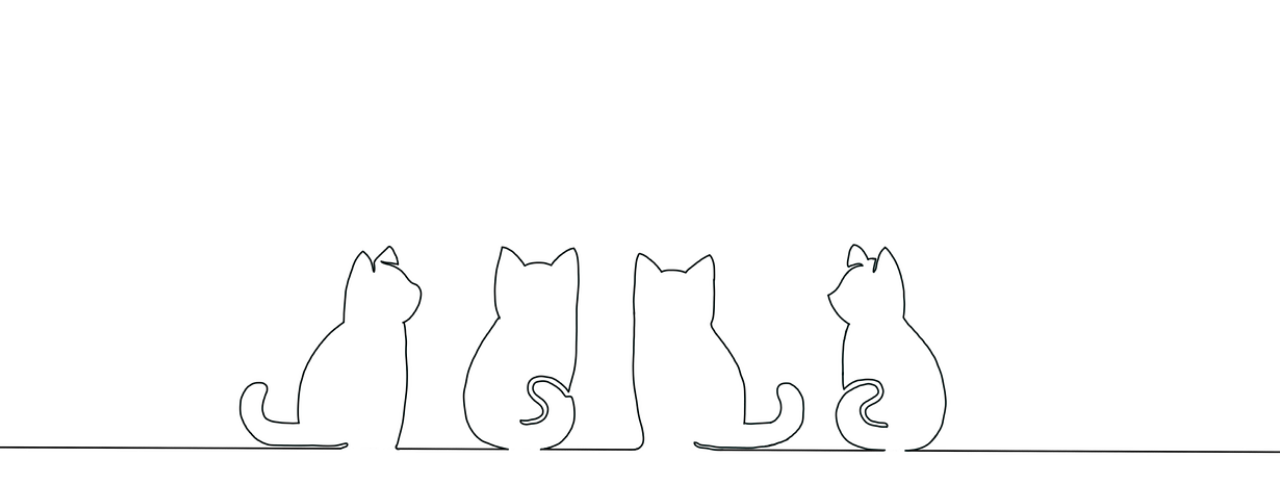
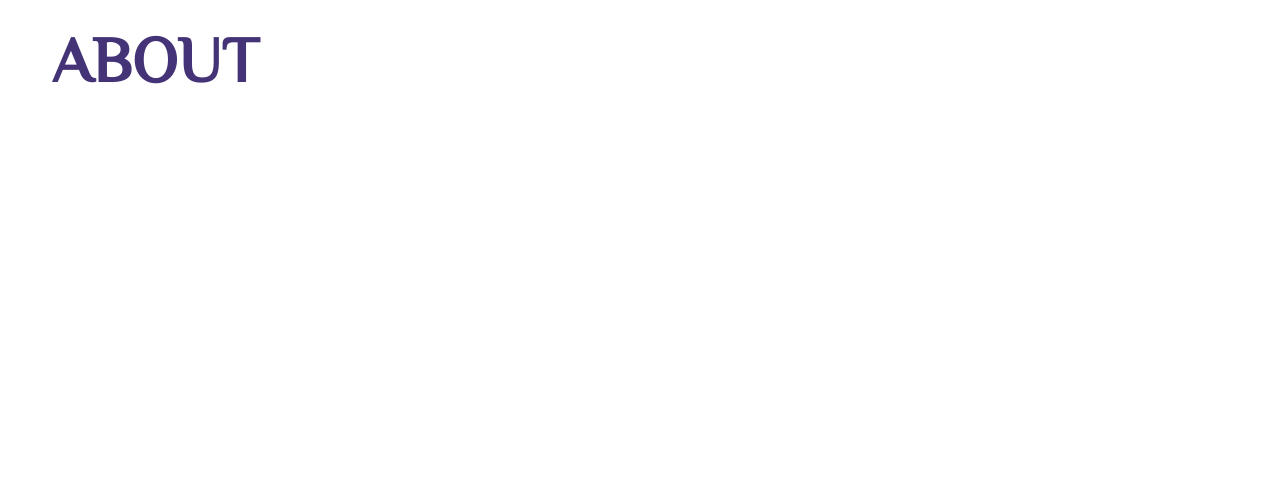
Before and after one commit to tatsu-narita/my-portfolio, a plain HTML site: page about.html in a window 1280 px wide. Shown: the part 134-626 px from the top of the page. Drawn offline with Linux system fonts and the light colour scheme; some packages are replaced by stand-ins of ours.

Commit message:
update: about
・id
・見出し
追加

```diff
--- a/about.html
+++ b/about.html
@@ -13,7 +13,7 @@
     </head>
 
     <body>
-        <div id="home" class="big-bg">
+        <div id="about" class="big-bg">
             <header class="page-header wrapper">
                 <h1><a href="index.html"><img class="logo" src="images/logo_n08.png" alt="Portfolio-Home"></a></h1>
                 <nav>
@@ -24,6 +24,11 @@
                     </ul>
                 </nav>
             </header>
+
+            <div class="wrapper">
+                <h2 class="page-title">ABOUT</h2>
+            </div><!-- /."wrapper"-->
+
         </div>
     </body>
 </html>
```
